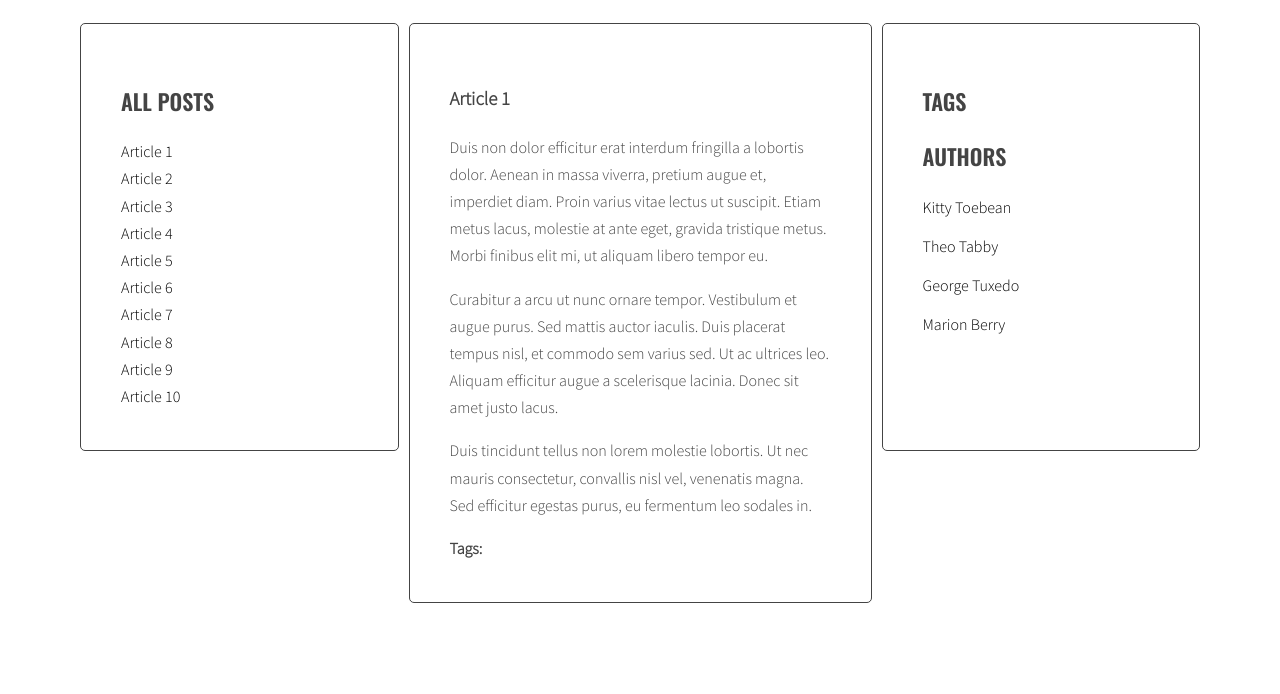
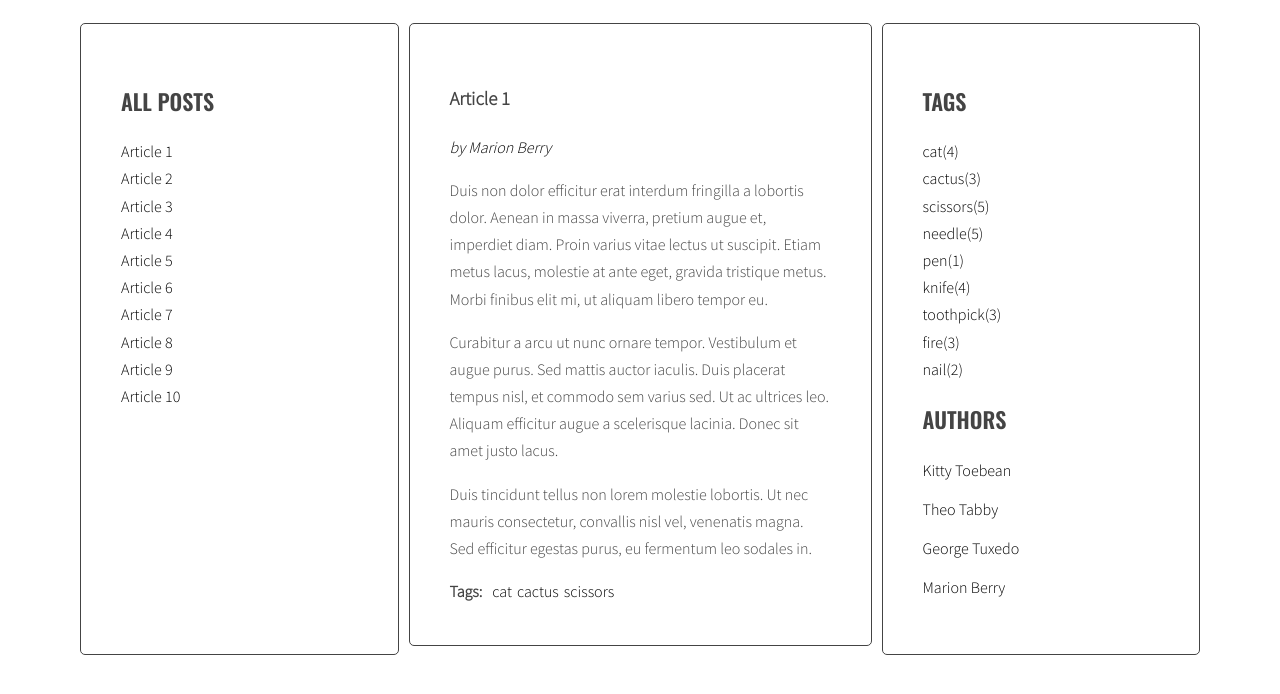
Before and after one commit to sebakow432/javascript-blog, a website: page index.html in a window 1280 px wide. Shown: the part 220-914 px from the top of the page. Drawn offline with nearby package versions, Linux system fonts and the light colour scheme.

Commit message:
Add function calculateTagsParams

```diff
--- a/js/script.js
+++ b/js/script.js
@@ -26,7 +26,7 @@ function titleClickHandler(event) {
   targetArticle.classList.add('active');
 }
 
-const optArticleSelector = '.post', optTitleSelector = '.post-title', optTitleListSelector = '.titles', optArticleTagsSelector = '.post-tags .list', optTagsListSelector = '.tags';
+const optArticleSelector = '.post', optTitleSelector = '.post-title', optTitleListSelector = '.titles', optArticleTagsSelector = '.post-tags .list',optTagsListSelector = '.tags';
 
 function generateTitleLinks(customSelector = ''){
   console.log('function generateTitleLinks');
@@ -62,7 +62,26 @@ function generateTitleLinks(customSelector = ''){
   }
 }
 
+function calculateTagsParams(tags){
+  console.log('function calculateTagsParams');
+  //Napisać funckję, która zwraca objekt params z max i min
 
+  let tagMax = 0;
+  let tagMin = 999999;
+  for(const tag in tags){
+    if(Math.max(tags[tag],tagMax) > tagMax){
+      tagMax = Math.max(tags[tag],tagMax);
+    }
+    if(Math.min(tags[tag],tagMax) < tagMin){
+      tagMin = Math.min(tags[tag],tagMin);
+    }
+  }
+  const parms = {
+    max: tagMax,
+    min: tagMin,
+  };
+  return parms;
+}
 
 generateTitleLinks();
 
@@ -98,22 +117,28 @@ function generateTags(){
       html = html + linkHTML;
 
       /* [NEW] check if this link is NOT already in allTags */
-      if(allTags.indexOf(linkHTML) == -1){
+      if(!allTags.hasOwnProperty(tag)){
         /* [NEW] add generated code to allTags array */
-        allTags.push(linkHTML);
+        allTags[tag] = 1;
+      }else{
+        allTags[tag]++;
       }
     }
     /* END LOOP: for each tag */
-
     /* [DONE]insert HTML of all the links into the tags wrapper */
     tagsWrapper.insertAdjacentHTML('beforeend', html);
   }
   /* END LOOP: for every article: */
-  /* [NEW] find list of tags in right column */
+  /* [NEW] create variable for all links HTML code */
+  const tagsParams = calculateTagsParams(allTags);
+  console.log(tagsParams);
+  let allTagsHTML = '';
+  /* [NEW] STAR LOOP: for each tag in allTags: */
+  for(let tag in allTags){
+    allTagsHTML += '<li><a href="#tag-'+ tag + '">' + tag +'(' + allTags[tag] +')' + '</a></li>';
+  }
   const tagList = document.querySelector(optTagsListSelector);
-
-  /* [NEW] add html from allTags to tagList */
-  tagList.innerHTML = allTags.join(' ');
+  tagList.innerHTML = allTagsHTML;
 }
 generateTags();
 
--- a/sass/style.scss
+++ b/sass/style.scss
@@ -94,6 +94,27 @@ a{
   .active {
     font-weight: bold;
   }
+
+  .tag-size-1{
+    font-size: 15px;
+  }
+
+  .tag-size-2{
+    font-size: 16px;
+  }
+
+  .tag-size-3{
+    font-size: 17px;
+  }
+
+  .tag-size-4{
+    font-size: 18px;
+  }
+
+  .tag-size-5{
+    font-size: 19px;
+  }
+
 }
 
 .list-horizontal {
```
Also changed, not shown: css/style.css, 1 other file.
